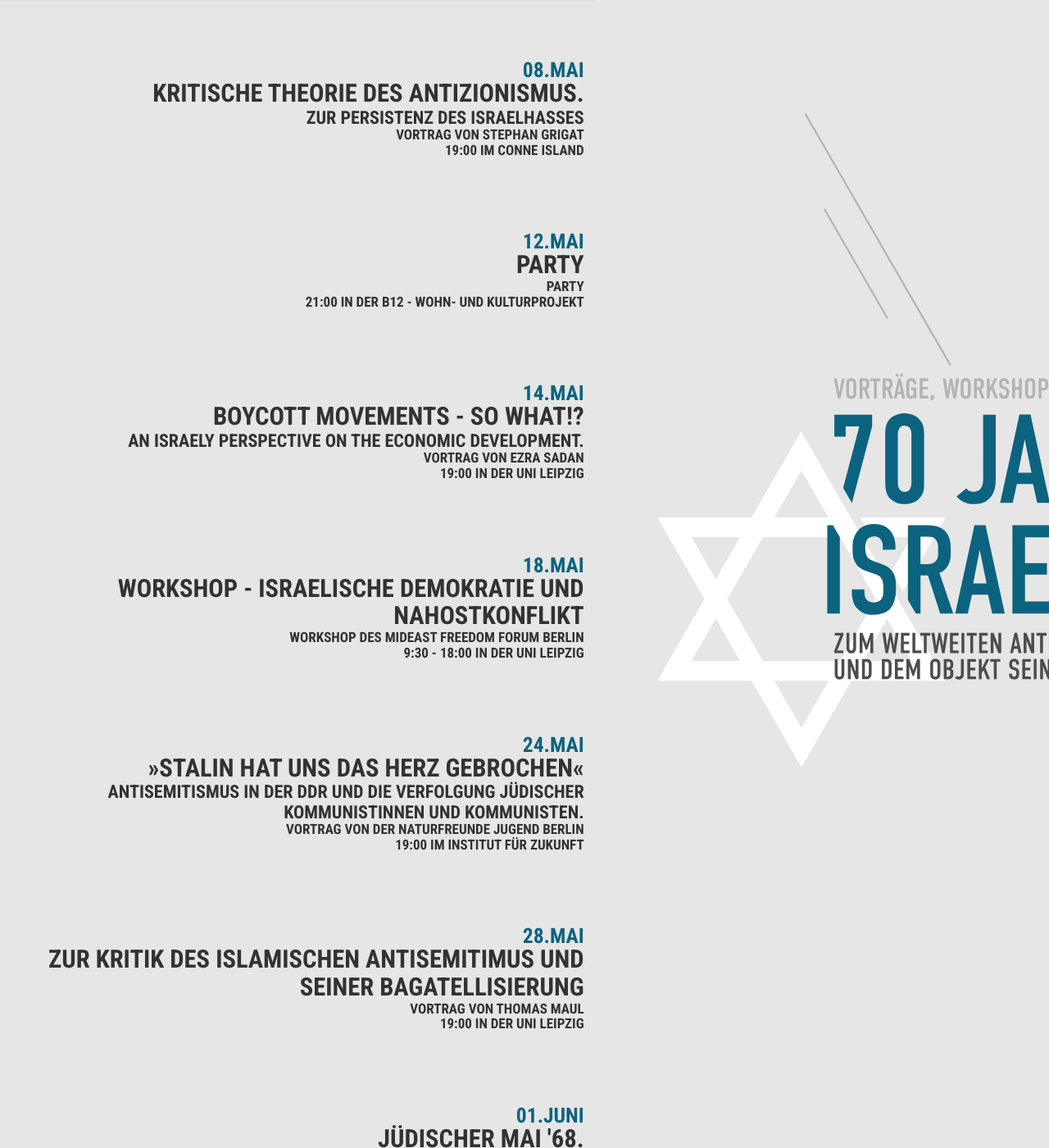
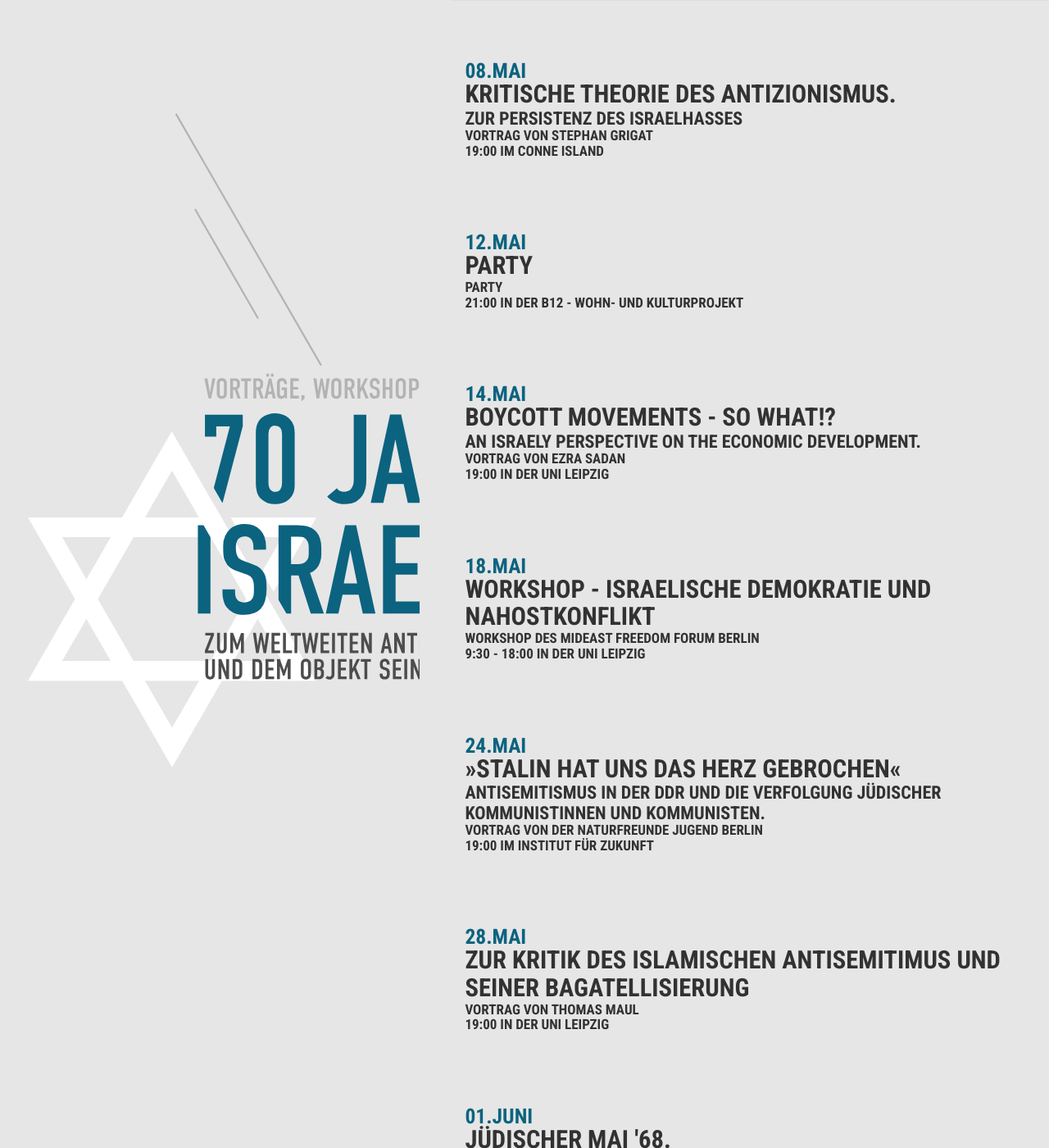
Before and after one commit to ronnykunde/70yrs, a Jekyll site: the page built from index.html, in a window 1280 px wide and 1400 px high. Shown: the whole window at 82% size. Built offline with Jekyll 4.4.1, drawn with Linux system fonts in a browser that asks for light colours.

Commit message:
Revert "rechtsbündig"
This reverts commit 4be0c0d9842f7f1a519f2f7695561240c156cf3e.

```diff
--- a/assets/_sass/_media-queries.scss
+++ b/assets/_sass/_media-queries.scss
@@ -128,7 +128,7 @@
     width: $aside-width;
     height: 100%;
     position: fixed;
-    right: 0;
+    left: 0;
     top: 0;
     background-attachment: scroll;
     z-index: 200;
@@ -142,11 +142,7 @@
   .content-wrapper {
     width: $content-wrapper-width;
     max-width: $article-max-width;
-    text-align: right;
-
-    position: absolute;
-    right: $post-margin-left;
-    display: block;
+    margin-left: $post-margin-left;
   }
 
   main {
```
